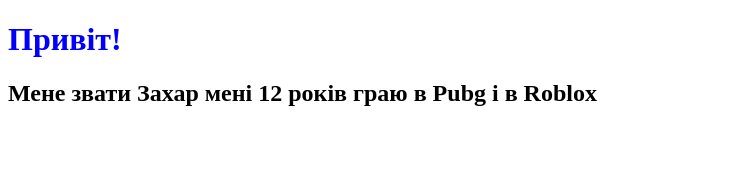
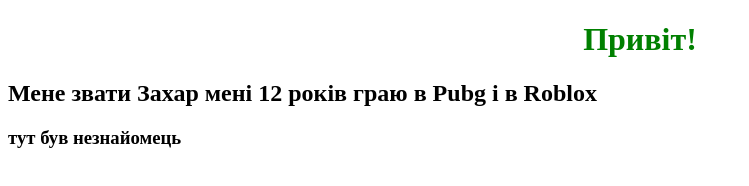
Before and after one commit to zahar182/test, a plain HTML site: page index.html in a window 1280 px wide. Shown: the whole page, without its empty margins (0-749 px from the left). Drawn offline with Linux system fonts and the light colour scheme.

Commit message:
анонімус

```diff
--- a/index.html
+++ b/index.html
@@ -9,5 +9,7 @@
 <body>
     <h1> Привіт! </h1>
     <h2>Мене звати Захар мені 12 років граю в Pubg і в Roblox</h2>
+
+    <h3>тут був незнайомець</h3>
 </body>
 </html>
--- a/style.css
+++ b/style.css
@@ -1,3 +1,4 @@
 h1{
-    color:blue
+    color: green;
+    text-align: center;
 }
```
